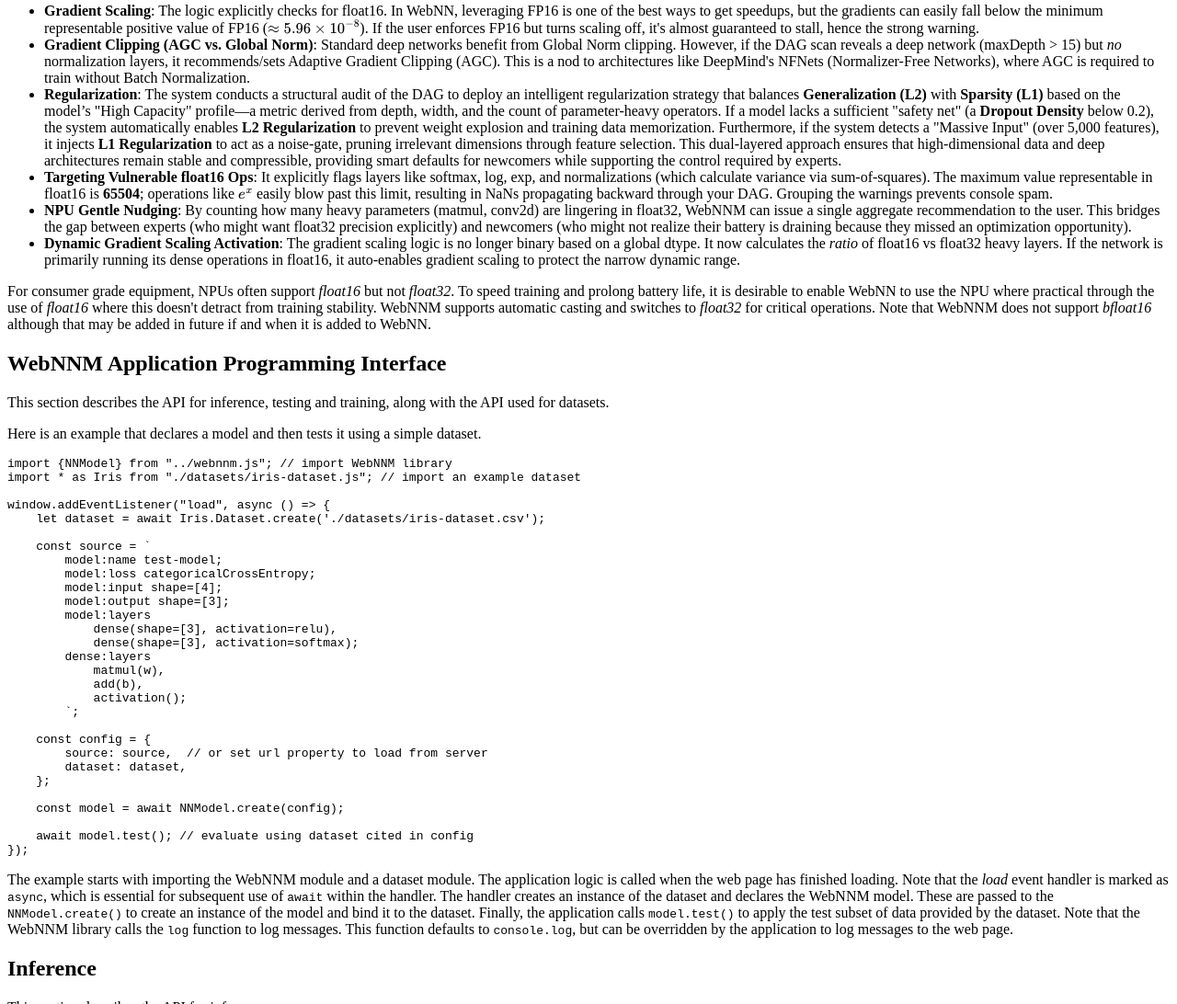
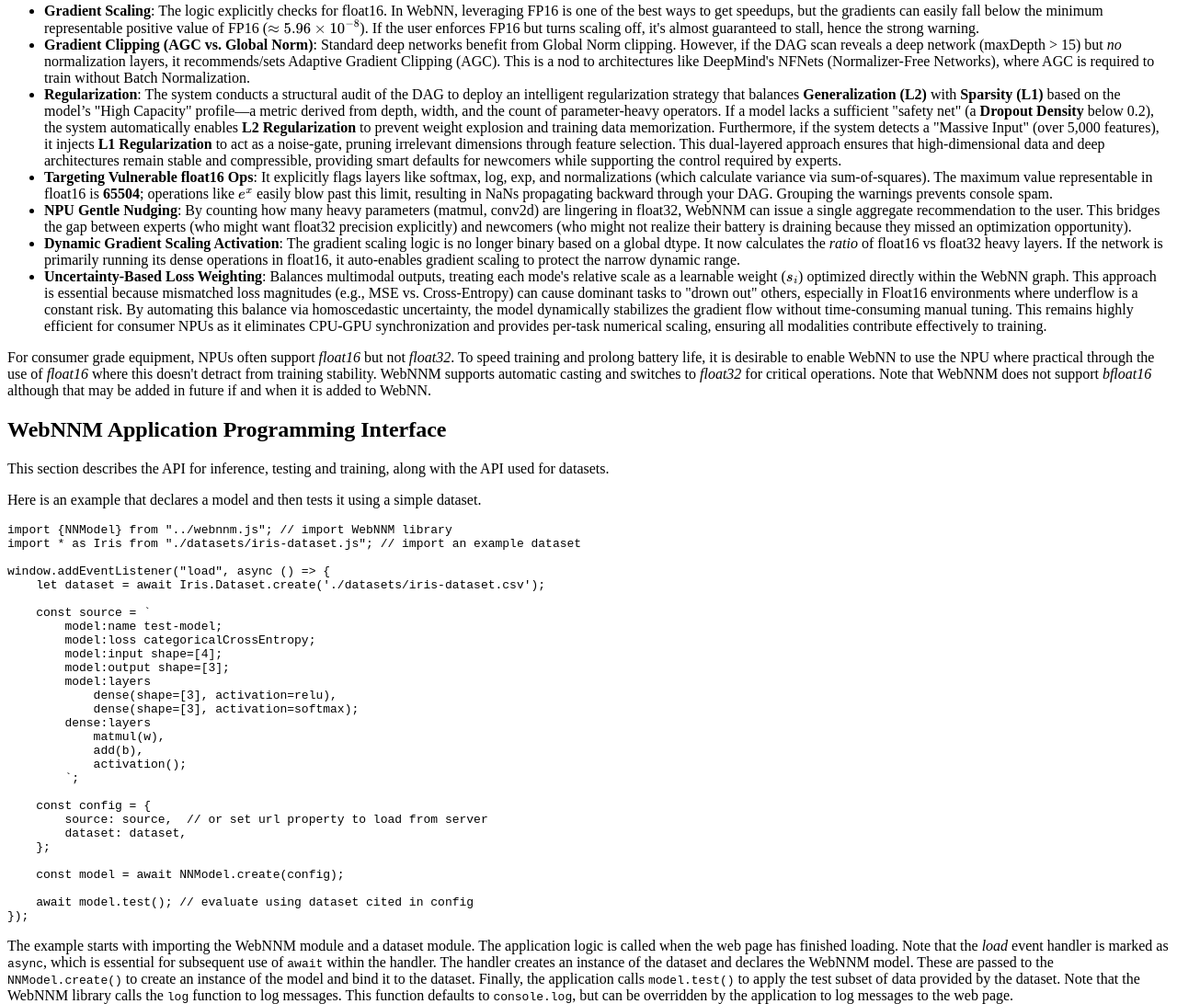
Before and after one commit to w3c/cogai, a website: page WebNNM/index.html in a window 1280 px wide. Shown: the part 2068-3160 px from the top of the page at 92% size. Drawn offline with nearby package versions, Linux system fonts and the light colour scheme.

Commit message:
homoscedastic uncertainty

```diff
--- a/WebNNM/index.html
+++ b/WebNNM/index.html
@@ -229,6 +229,7 @@ dense:layers
 <li><b>Targeting Vulnerable float16 Ops</b>: It explicitly flags layers like softmax, log, exp, and normalizations (which calculate variance via sum-of-squares). The maximum value representable in float16 is <b>65504</b>; operations like $e^x$ easily blow past this limit, resulting in NaNs propagating backward through your DAG. Grouping the warnings prevents console spam.</li>
 <li><b>NPU Gentle Nudging</b>: By counting how many heavy parameters (matmul, conv2d) are lingering in float32, WebNNM can issue a single aggregate recommendation to the user. This bridges the gap between experts (who might want float32 precision explicitly) and newcomers (who might not realize their battery is draining because they missed an optimization opportunity).</li>
 <li><b>Dynamic Gradient Scaling Activation</b>: The gradient scaling logic is no longer binary based on a global dtype. It now calculates the <em>ratio</em> of float16 vs float32 heavy layers. If the network is primarily running its dense operations in float16, it auto-enables gradient scaling to protect the narrow dynamic range.</li>
+<li><b>Uncertainty-Based Loss Weighting</b>: Balances multimodal outputs, treating each mode's relative scale as a learnable weight ($s_i$) optimized directly within the WebNN graph. This approach is essential because mismatched loss magnitudes (e.g., MSE vs. Cross-Entropy) can cause dominant tasks to "drown out" others, especially in Float16 environments where underflow is a constant risk. By automating this balance via homoscedastic uncertainty, the model dynamically stabilizes the gradient flow without time-consuming manual tuning. This remains highly efficient for consumer NPUs as it eliminates CPU-GPU synchronization and provides per-task numerical scaling, ensuring all modalities contribute effectively to training.</li>
    </ul>
     <p>For consumer grade equipment, NPUs often support <em>float16</em> but not <em>float32</em>. To speed training and prolong battery life, it is desirable to enable WebNN to use the NPU where practical through the use of <em>float16</em> where this doesn't detract from training stability. WebNNM supports automatic casting and switches to <em>float32</em> for critical operations. Note that WebNNM does not support <em>bfloat16</em> although that may be added in future if and when it is added to WebNN.</p>
   </section>
```
